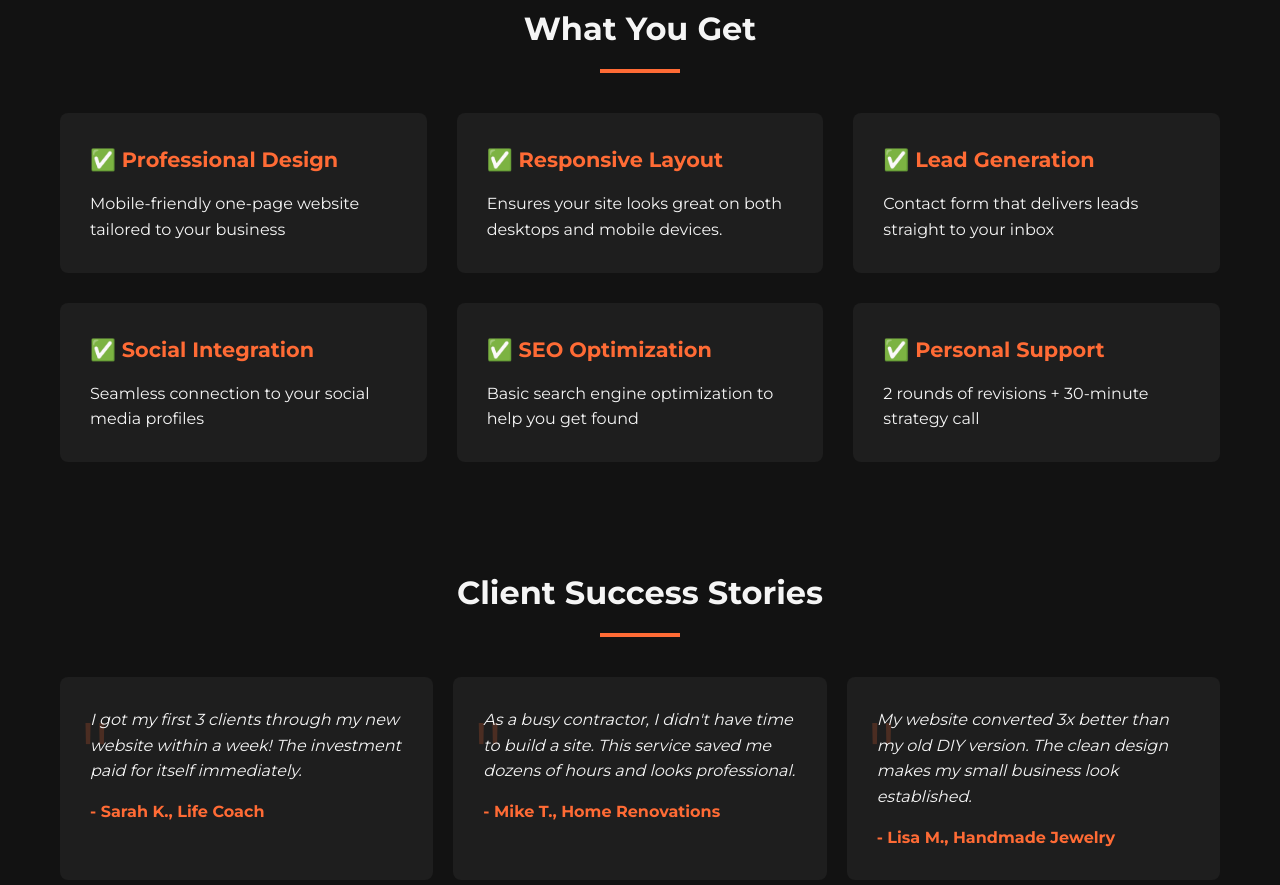
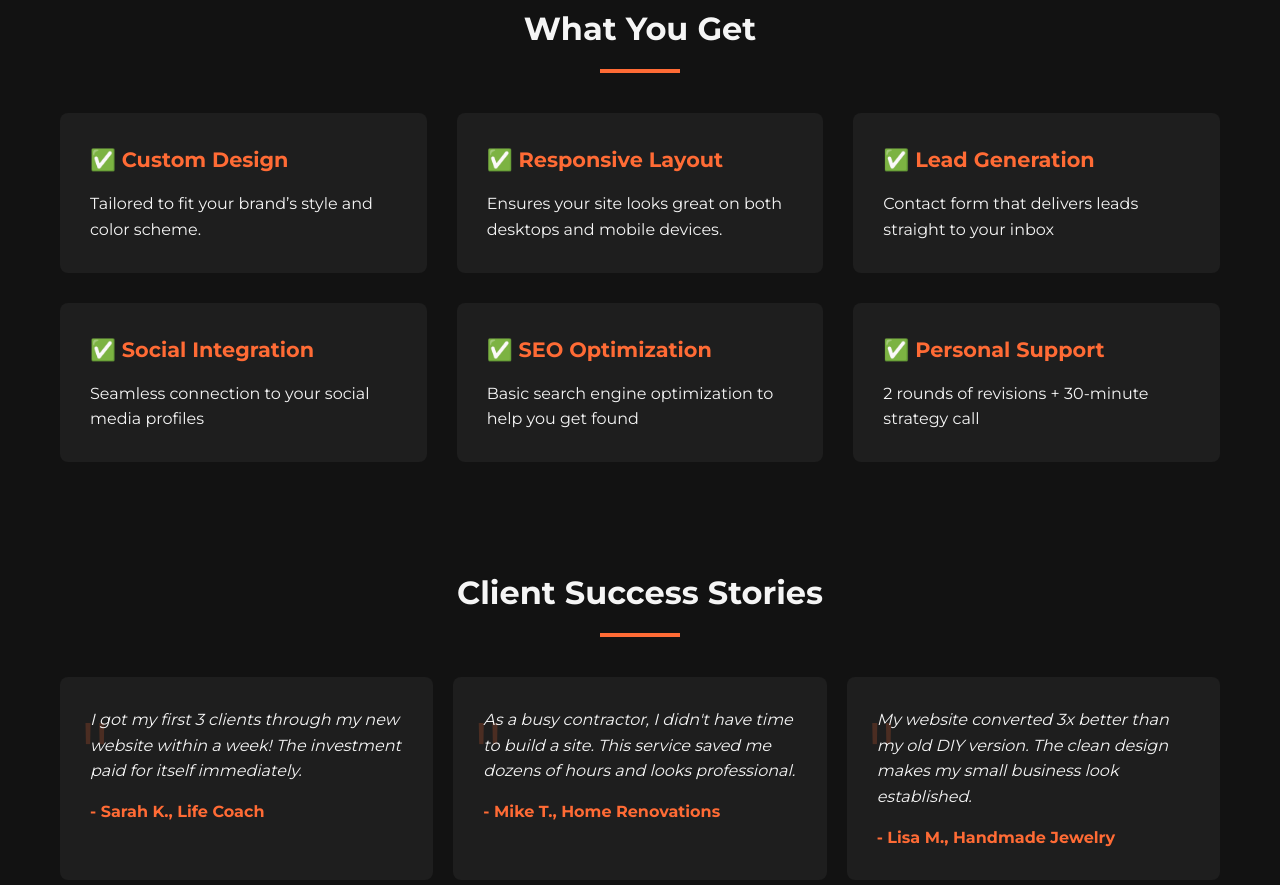
Before and after one commit to legacy3x/Flash-Sale-Web, a website: page index.html in a window 1280 px wide. Shown: the part 1241-2126 px from the top of the page. Drawn offline with Linux system fonts and the light colour scheme.

Commit message:
Updated index.html

```diff
--- a/index.html
+++ b/index.html
@@ -310,8 +310,8 @@
       <h2 class="section-title">What You Get</h2>
       <div class="benefits">
         <div class="benefit-card">
-          <h3>✅ Professional Design</h3>
-          <p>Mobile-friendly one-page website tailored to your business</p>
+          <h3>✅ Custom Design</h3>
+          <p>Tailored to fit your brand’s style and color scheme.</p>
         </div>
         <div class="benefit-card">
           <h3>✅ Responsive Layout</h3>
```
